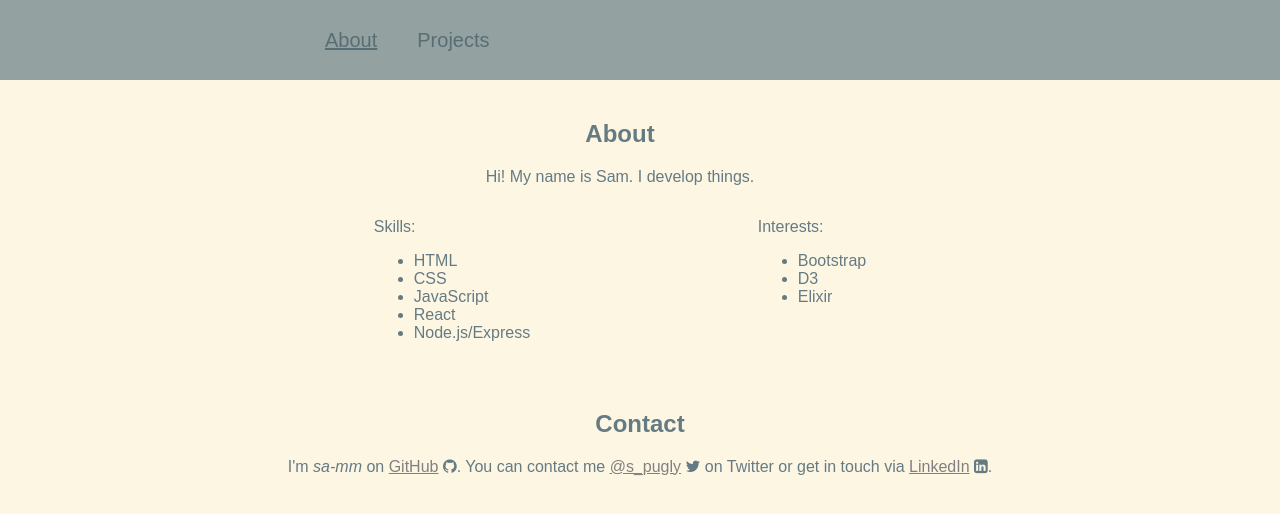
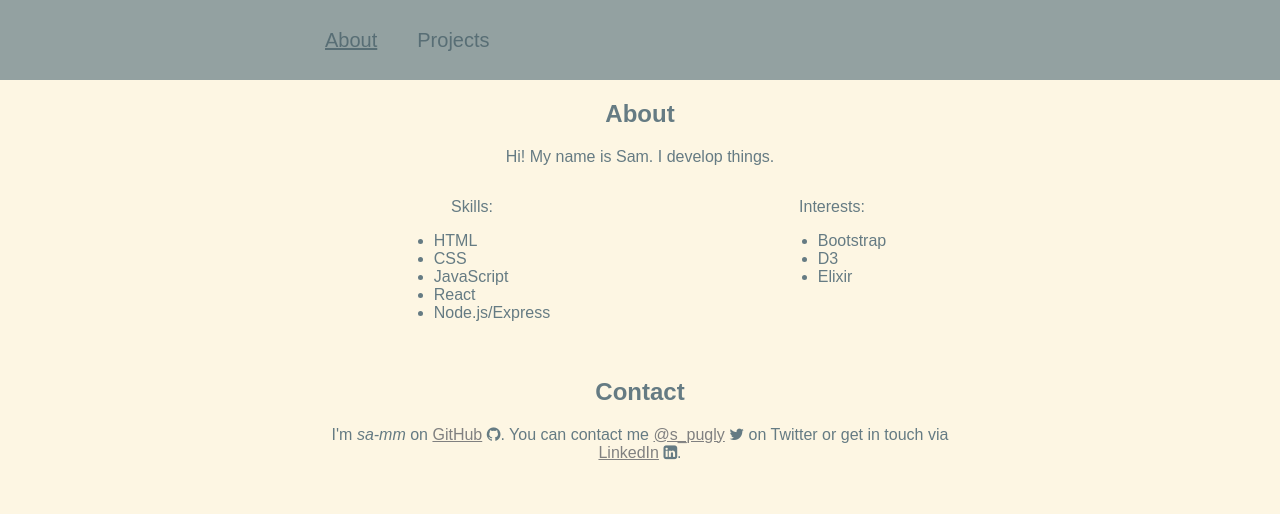
Before and after one commit to sa-mm/react-portfolio, a React (Create React App) app: page / in a window 1280 px wide. Shown: the top 514 px of the page. Built offline with nearby package versions, Linux system fonts and the light colour scheme.

Commit message:
Initial router support + css fixes

```diff
--- a/package.json
+++ b/package.json
@@ -17,6 +17,7 @@
     "lodash": "^4.17.4",
     "react": "^15.5.4",
     "react-dom": "^15.5.4",
+    "react-router-dom": "^4.2.2",
     "react-scripts": "1.1.0"
   },
   "scripts": {
--- a/src/App.css
+++ b/src/App.css
@@ -1,9 +1,3 @@
-/* * {
-  border-style:solid;
-} */
-
-
-
 body {
   background-color: #fdf6e3;
   color: #657b83;
@@ -17,3 +11,9 @@ body {
 .App {
   width: 100%;
 }
+
+.contain-width {
+  max-width: 800px;
+  margin-left: auto;
+  margin-right: auto;
+}
--- a/src/App.js
+++ b/src/App.js
@@ -1,8 +1,13 @@
 import React from 'react'
+import {
+  BrowserRouter as Router,
+  Route
+} from 'react-router-dom'
+
 import './App.css'
+import { Header } from './components/Header'
 import { About } from './components/About'
 import { Projects } from './components/Projects'
-import TabContainer from './components/Tab/TabContainer'
 
 class App extends React.Component {
   constructor (props) {
@@ -11,17 +16,6 @@ class App extends React.Component {
     this.state = {
       hasMountedProjects: false
     }
-
-    this.tabs = [
-      {
-        name: 'About',
-        value: 'about'
-      },
-      {
-        name: 'Projects',
-        value: 'projects'
-      }
-    ]
   }
 
   handleProjectsMount = (hasMountedProjects) => {
@@ -29,18 +23,27 @@ class App extends React.Component {
       hasMountedProjects
     })
   }
-  render () {
+  render() {
+
+    const RoutedProjects = () => (
+      <Projects
+        handleProjectsMount={this.handleProjectsMount}
+        hasMountedProjects={hasMountedProjects}
+      />
+    )
 
     const { hasMountedProjects } = this.state
     return (
       <div className='App'>
-        <TabContainer tabs={this.tabs}>
-          <About />
-          <Projects
-            handleProjectsMount={this.handleProjectsMount}
-            hasMountedProjects={hasMountedProjects}
-          />
-        </TabContainer>
+        <Router>
+          <div>
+            <Header />
+            <div className='contain-width'>
+              <Route exact path="/" component={About} />
+              <Route path="/projects" render={RoutedProjects} />
+            </div>
+          </div>
+        </Router>
       </div>
     )
   }
--- a/src/components/About/About.css
+++ b/src/components/About/About.css
@@ -1,7 +1,6 @@
 .About {
-    height: 250px;
-    padding: 20px;
     width: 90%;
+    margin: 0 auto;
 }
 
 .About .lists {
@@ -16,7 +15,7 @@
 }
 
 @media (min-width: 650px) {
-    .About, .About-contact p {
+    .About p, .About-contact p {
       text-align: center;
     }
   }
--- a/src/components/About/About.js
+++ b/src/components/About/About.js
@@ -8,8 +8,8 @@ export const About = () => {
   const skills = ['HTML', 'CSS', 'JavaScript', 'React', 'Node.js/Express']
   const interests = ['Bootstrap', 'D3', 'Elixir']
   return (
-    <div>
-      <div className='About'>
+    <div className='About'>
+      <div className='About-description'>
         <h2 className='heading'>About</h2>
         <p>Hi! My name is Sam. I develop things.</p>
         <div className='lists'>
--- a/src/components/Tab/Tab.css
+++ b/src/components/Header/Header.css
@@ -1,12 +1,12 @@
-.containWidth {
+.navbar-container {
+    background-color: #93a1a1;
+    color: #586e75;
+}
+
+.contain-width {
     max-width: 800px;
     margin-left: auto;
     margin-right: auto;
-}
-
-.navbarContainer {
-    background-color: #93a1a1;
-    color: #586e75;
 }
 
 .navbar {
@@ -17,12 +17,17 @@
     font-size: 20px;
 }
 
-.tab {
+.navbar > a {
     padding: 20px;
+    color: #586e75;
+    text-decoration: none;
 }
 
-.tabWithHover {
-    padding: 20px;
+/* .navbar > a:hover, .navbar > a:focus {
+    text-decoration: underline;
+} */
+
+.navbar .hover, .navbar .focus, .navbar .underline {
     text-decoration: underline;
 }
 
--- /dev/null
+++ b/src/components/Header/Header.js
@@ -0,0 +1,53 @@
+import React from 'react'
+import { Link } from 'react-router-dom'
+
+import './Header.css'
+
+export class Header extends React.Component {
+  state = {
+    hasUnderline: window.location.pathname,
+  }
+
+  links = [
+    { name: 'About', route: '/' },
+    { name: 'Projects', route: '/projects' }
+  ]
+
+  handleMouseEvent = (route) => () => {
+    this.setState({
+      hasUnderline: route
+    })
+  }
+
+  handleMouseLeave = (route) => () => {
+    this.setState({
+      hasUnderline: route
+    })
+  }
+
+  render() {
+    const { hasUnderline } = this.state
+    const { pathname } = window.location
+
+    return (
+      <div className='navbar-container'>
+        <div className='contain-width'>
+          <div className='navbar'>
+            {this.links.map(({name, route}, idx) => {
+              return (
+                <Link
+                  to={route}
+                  key={`headerLink${idx}`}
+                  className={hasUnderline === route ? 'underline' : ''}
+                  onMouseEnter={this.handleMouseEvent(route)}
+                  onMouseLeave={this.handleMouseEvent(pathname)}>
+                  {name}
+                </Link>
+              )
+            })}
+          </div>
+        </div>
+      </div>
+    )
+  }
+}
--- /dev/null
+++ b/src/components/Header/index.js
@@ -0,0 +1 @@
+export { Header } from './Header'
--- a/src/components/Tab/TabContainer.js
+++ /dev/null
@@ -1,97 +0,0 @@
-import React from 'react'
-import './Tab.css'
-
-const indexFromValue = (value, arr) => {
-  return arr.findIndex((item) => item.value === value)
-}
-
-class TabContainer extends React.Component {
-  constructor (props) {
-    super(props)
-    this.state = {
-      selectedTab: props.tabs[0].value,
-      tabWithHover: indexFromValue(props.tabs[0].value, props.tabs)
-    }
-    this.tabs = this.props.tabs
-    this.selectTab = this.selectTab.bind(this)
-    this.handleClick = this.handleClick.bind(this)
-    this.handleMouseEnter = this.handleMouseEnter.bind(this)
-    this.handleMouseLeave = this.handleMouseLeave.bind(this)
-    // this.renderChildren = this.renderChildren.bind(this)
-  }
-
-  selectTab(selectedTab) {
-    this.setState({
-      selectedTab
-    })
-  }
-
-  handleClick(val) {
-    return function TODO(e) {
-      this.setState({
-        selectedTab: val
-      })
-    }.bind(this)
-  }
-
-  handleMouseEnter(index) {
-    return function TODO() {
-      this.setState({
-        tabWithHover: index
-      })
-    }.bind(this)
-  }
-
-  handleMouseLeave() {
-    const { selectedTab } = this.state
-    const { tabs } = this.props
-    this.setState({
-      tabWithHover: indexFromValue(selectedTab, tabs)
-    })
-  }
-
-  renderChildren = (children) => {
-    const { selectedTab } = this.state
-    const { tabs } = this.props
-    const index = indexFromValue(selectedTab, tabs)
-    const selectedChild = children[index]
-
-    return selectedChild
-  }
-
-  render() {
-    const { tabs, children } = this.props
-    const { tabWithHover } = this.state
-    return (
-      <div>
-        <div className="navbarContainer">
-          <div className='containWidth'>
-            <div className='navbar'>
-              {tabs.map((tab, idx) => {
-                const isHovered = tabWithHover === idx
-                return (
-                  <div
-                    key={`navbar${idx}`}
-                    value={tab.value}
-                    id={tab.value}
-                    className={isHovered ? 'tabWithHover' : 'tab'}
-                    onClick={this.handleClick(tab.value)}
-                    onMouseEnter={this.handleMouseEnter(idx)}
-                    onMouseLeave={this.handleMouseLeave}
-                  >
-                    {tab.name}
-                  </div>
-                )
-              })}
-            </div>
-          </div>
-        </div>
-        <div className='containWidth'>
-          {this.renderChildren(children)}
-        </div>
-      </div>
-    )
-  }
-}
-
-export default TabContainer
--- a/src/components/Tab/index.js
+++ /dev/null
@@ -1 +0,0 @@
-export TabContainer from './TabContainer'
```
Also changed, not shown: 1 other file (tests, documents, lock files or other folders).
